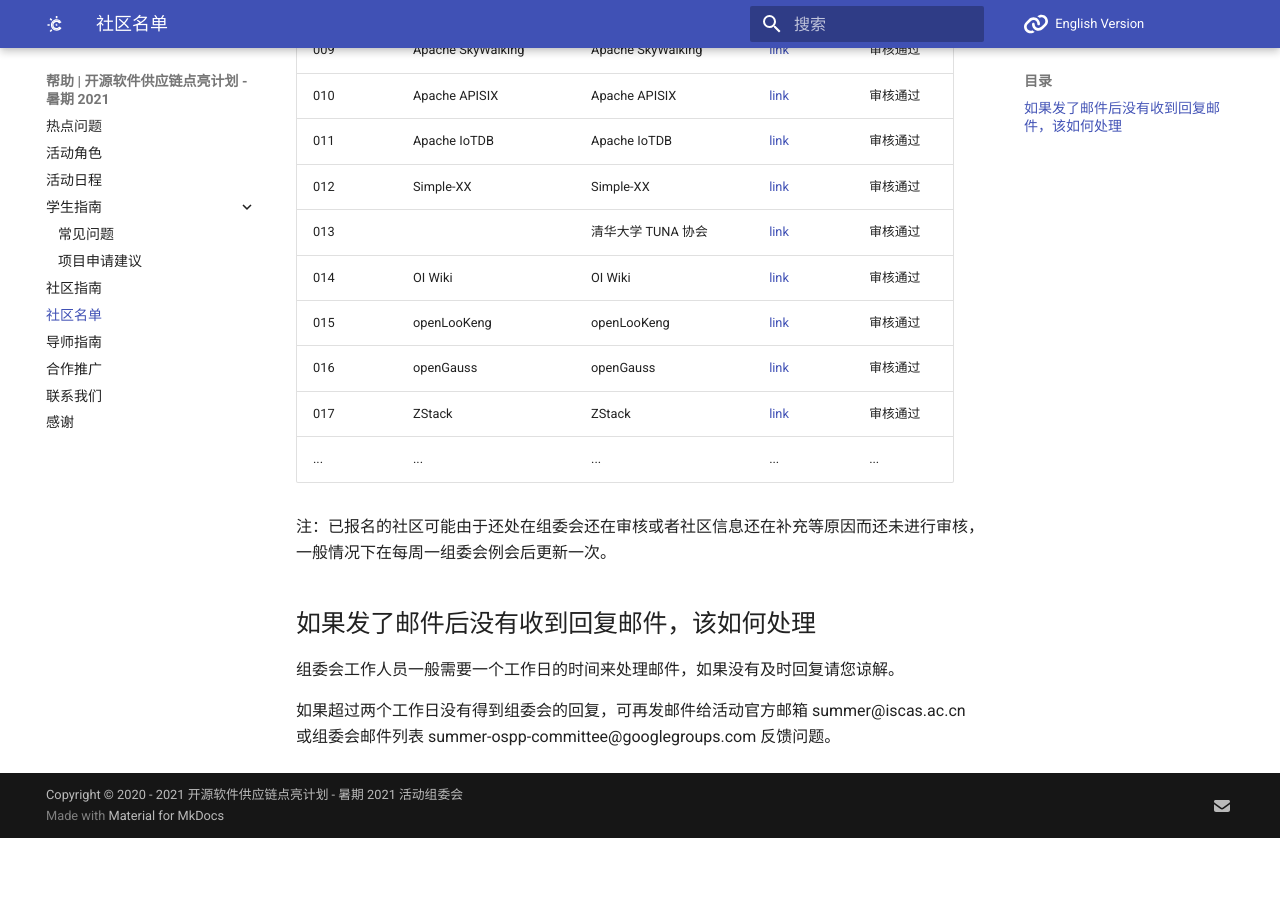
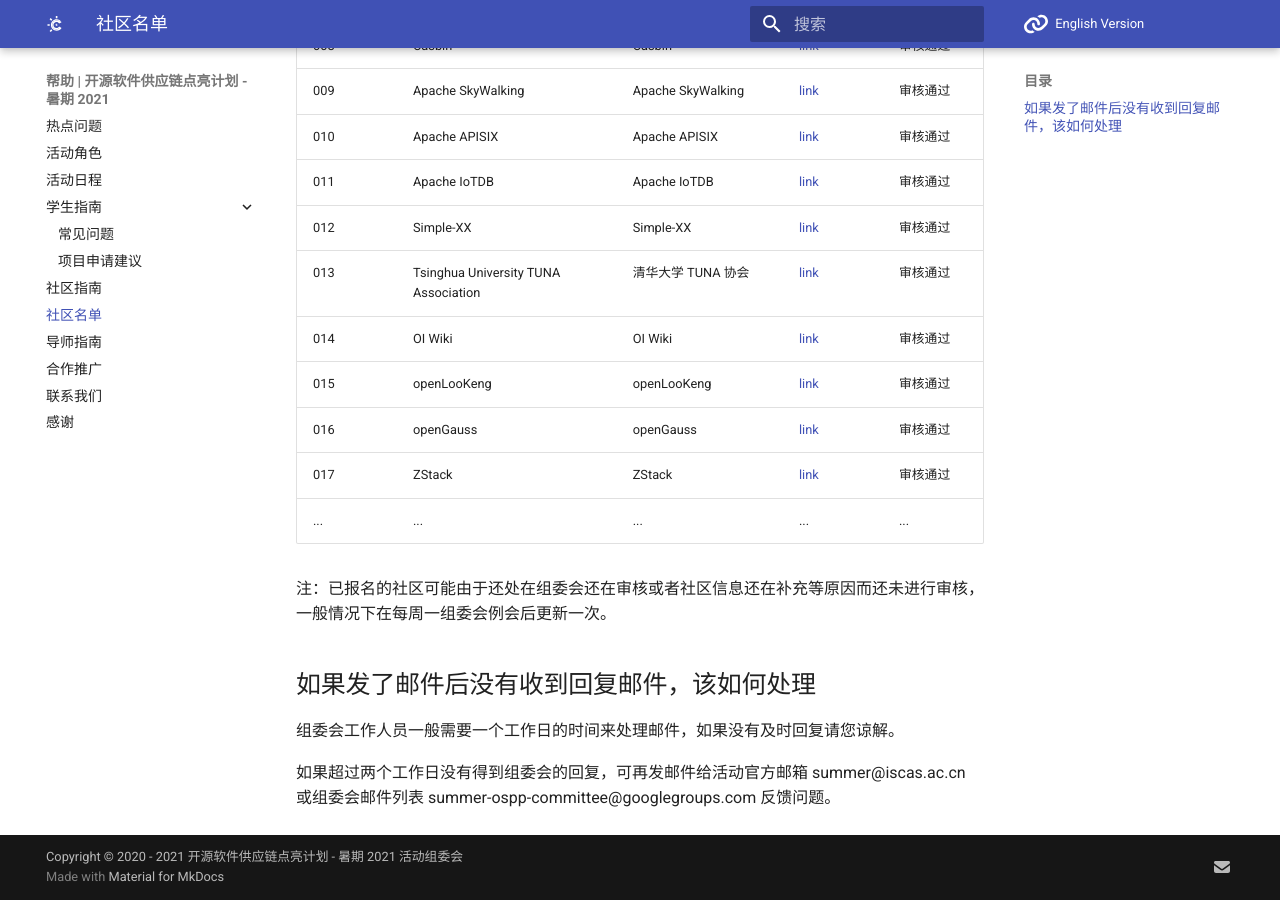
Before and after one commit to summer-ospp/help, an MkDocs documentation site: the page built from docs/communities-list.md, in a window 1280 px wide and 900 px high, scrolled down 696 px. Built offline with MkDocs 1.6.1 and Material for MkDocs 9.7.7, drawn with Linux system fonts in a browser that asks for light colours; comment, search, counter and statistics services are not loaded; before the commit the page ends 1534 px from its top, so only the background shows below that.

Commit message:
Update communities-list.md
官网社区名单 清华大学 TUNA 协会 增加英文名称 Tsinghua University TUNA Association

```diff
--- a/docs/communities-list.md
+++ b/docs/communities-list.md
@@ -18,7 +18,7 @@
 | 010  | Apache APISIX           | Apache APISIX           | [link](https://apisix.apache.org/)                     | 审核通过 |
 | 011  | Apache IoTDB            | Apache IoTDB            | [link](http://iotdb.apache.org/)                       | 审核通过 |
 | 012  | Simple-XX               | Simple-XX               | [link](https://github.com/Simple-XX)                   | 审核通过 |
-| 013  |                         | 清华大学 TUNA 协会      | [link](https://tuna.moe/)                              | 审核通过 |
+| 013  | Tsinghua University TUNA Association| 清华大学 TUNA 协会      | [link](https://tuna.moe/)                              | 审核通过 |
 | 014  | OI Wiki                 | OI Wiki                 | [link](https://oi-wiki.org)                            | 审核通过 |
 | 015  | openLooKeng             | openLooKeng             | [link](https://openlookeng.io/)                        | 审核通过 |
 | 016  | openGauss               | openGauss               | [link](https://opengauss.org)                          | 审核通过 |
```
